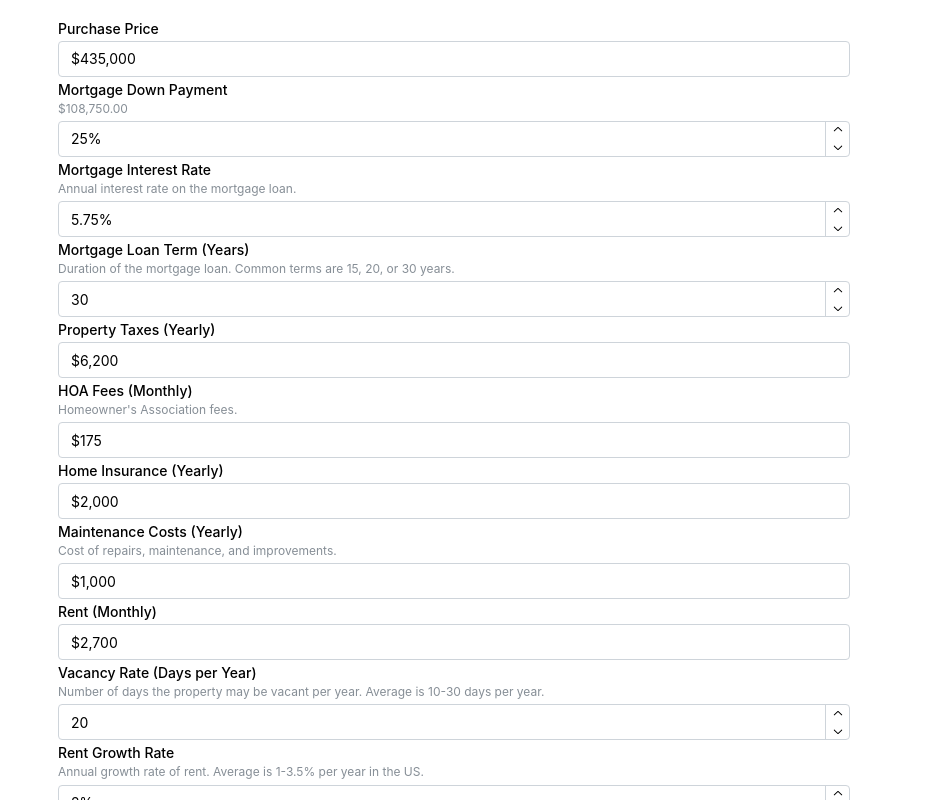
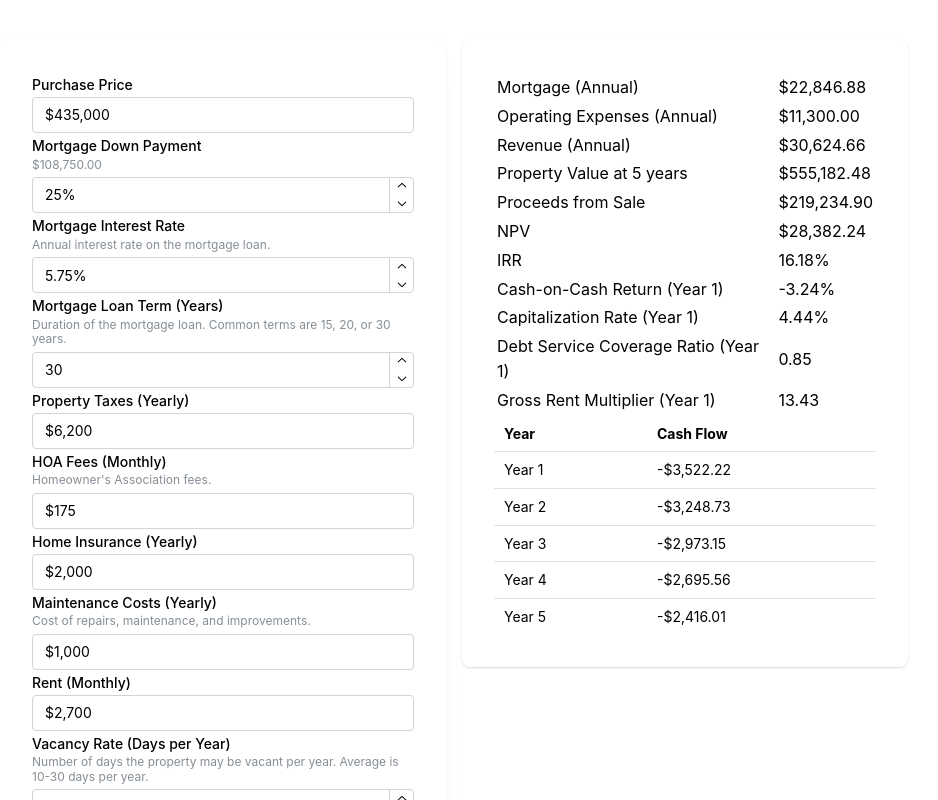
Before and after one commit to kkhimself/rentalbro, a React (Create React App) app: page / in a window 1280 px wide. Shown: the top 800 px of the page, without its empty margins (186-1124 px from the left). Built offline with nearby package versions, Linux system fonts and the light colour scheme.

Commit message:
2-col layout

```diff
--- a/package.json
+++ b/package.json
@@ -21,6 +21,7 @@
     "@mantine/core": "^7.17.2",
     "@mantine/form": "^7.17.2",
     "@mantine/hooks": "^7.17.2",
+    "@tabler/icons-react": "^3.31.0",
     "loader-utils": "3.2.1",
     "react": "18.2.0",
     "react-dom": "18.2.0",
--- a/src/App.tsx
+++ b/src/App.tsx
@@ -1,31 +1,39 @@
 import React from "react";
-import { AppShell, Center, MantineProvider } from "@mantine/core";
+import {
+  AppShell,
+  Container,
+  Grid,
+  Paper,
+  MantineProvider,
+} from "@mantine/core";
 import RentalProperty from "./models/RentalProperty";
 import PropertyVariables from "./components/PropertyVariables";
 import PropertyInsights from "./components/PropertyInsights";
+import ScrollTop from "./components/ScrollTop";
 import "@mantine/core/styles.css";
-
 
 export default function App() {
   // Set default values
-  const [rentalProperty, setRentalProperty] = React.useState<RentalProperty>(new RentalProperty(
-    435000,   // Purchase Price
-    25,       // Down Payment Percent
-    5.75,     // Mortgage Rate
-    30,       // Mortgage Term
-    6200,     // Property Taxes
-    175,      // HOA Fees Monthly
-    2000,     // Home Insurance
-    1000,     // Maintenance Costs
-    2700,     // Rent Monthly
-    20,       // Average Vacancy
-    2,        // Rent Growth Rate
-    5,        // Property Value Growth Rate
-    3,        // Inflation Rate
-    5,        // Holding Period
-    10,       // Discount Rate
-    6         // Sales Commission Rate
-  ));
+  const [rentalProperty, setRentalProperty] = React.useState<RentalProperty>(
+    new RentalProperty(
+      435000, // Purchase Price
+      25, // Down Payment Percent
+      5.75, // Mortgage Rate
+      30, // Mortgage Term
+      6200, // Property Taxes
+      175, // HOA Fees Monthly
+      2000, // Home Insurance
+      1000, // Maintenance Costs
+      2700, // Rent Monthly
+      20, // Average Vacancy
+      2, // Rent Growth Rate
+      5, // Property Value Growth Rate
+      3, // Inflation Rate
+      5, // Holding Period
+      10, // Discount Rate
+      6 // Sales Commission Rate
+    )
+  );
 
   const updateRentalProperty = (p: RentalProperty) => {
     setRentalProperty(p);
@@ -33,16 +41,30 @@ export default function App() {
 
   return (
     <MantineProvider>
-      <AppShell padding="md">
-        <AppShell.Main>
-          <Center>
-            <div className="App">
-              <PropertyVariables rentalProperty={rentalProperty} updateRentalProperty={updateRentalProperty}/>
-              <PropertyInsights rentalProperty={rentalProperty} />
-            </div>
-          </Center>
-        </AppShell.Main>
-      </AppShell>
+      <div className="App">
+        <Container>
+          <AppShell padding="xs" header={{ height: 30 }}>
+            <AppShell.Main>
+              <Grid>
+                <Grid.Col span={{ base: 12, md: 6 }}>
+                  <Paper shadow="md" p="xl" radius="md">
+                    <PropertyVariables
+                      rentalProperty={rentalProperty}
+                      updateRentalProperty={updateRentalProperty}
+                    />
+                  </Paper>
+                </Grid.Col>
+                <Grid.Col span={{ base: 12, md: 6 }}>
+                  <Paper shadow="xs" p="xl" radius="md">
+                    <PropertyInsights rentalProperty={rentalProperty} />
+                  </Paper>
+                </Grid.Col>
+              </Grid>
+            </AppShell.Main>
+          </AppShell>
+          <ScrollTop />
+        </Container>
+      </div>
     </MantineProvider>
   );
 }
--- /dev/null
+++ b/src/components/ScrollTop.tsx
@@ -0,0 +1,27 @@
+import { ActionIcon, Affix, Tooltip, Transition } from "@mantine/core";
+import { useWindowScroll } from "@mantine/hooks";
+import { IconArrowUp } from "@tabler/icons-react";
+
+export default function ScrollTop() {
+  const [scroll, scrollTo] = useWindowScroll();
+
+  return (
+    <Affix position={{ bottom: 20, right: 20 }}>
+      <Transition transition="slide-up" mounted={scroll.y > 0}>
+        {(transitionStyles) => (
+          <Tooltip label="Scroll to top">
+            <ActionIcon
+              size={42}
+              variant="filled"
+              aria-label="Scroll to top"
+              style={transitionStyles}
+              onClick={() => scrollTo({ y: 0 })}
+            >
+              <IconArrowUp size={24} />
+            </ActionIcon>
+          </Tooltip>
+        )}
+      </Transition>
+    </Affix>
+  );
+}
```
Also changed, not shown: 1 other file (tests, documents, lock files or other folders).
